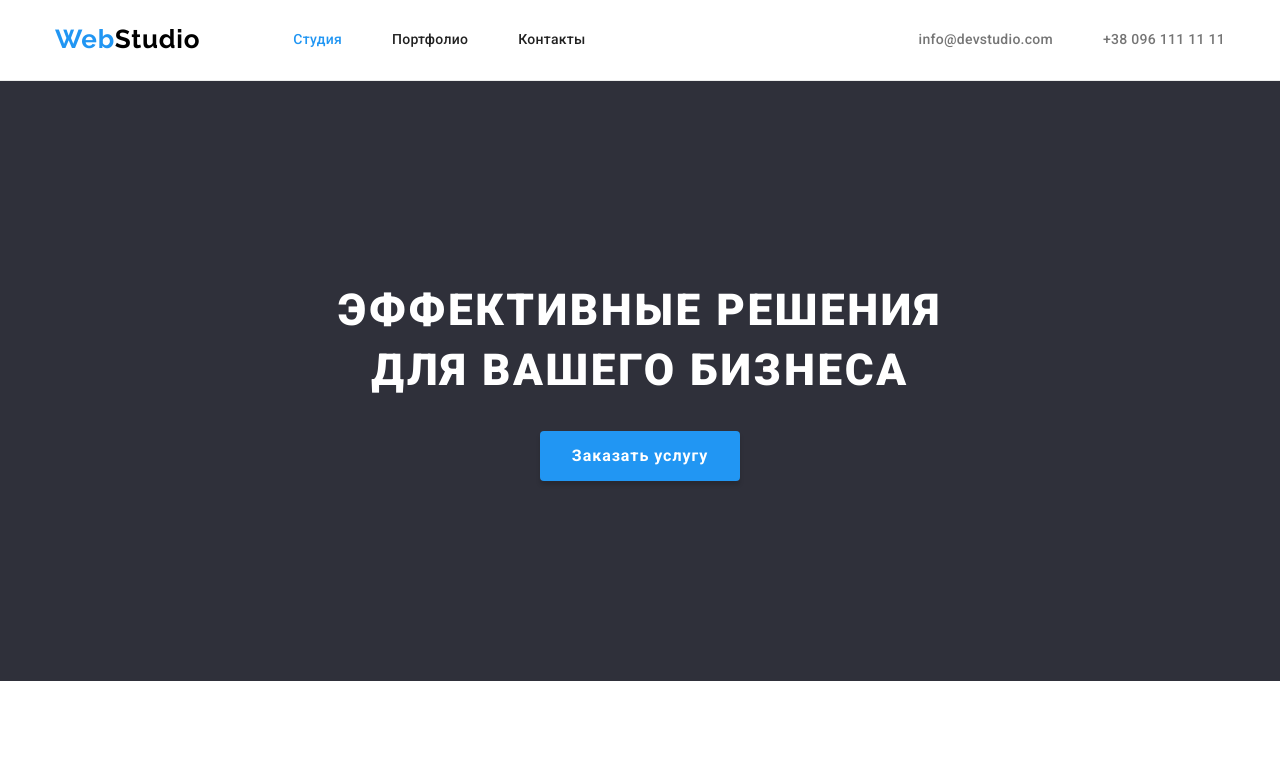
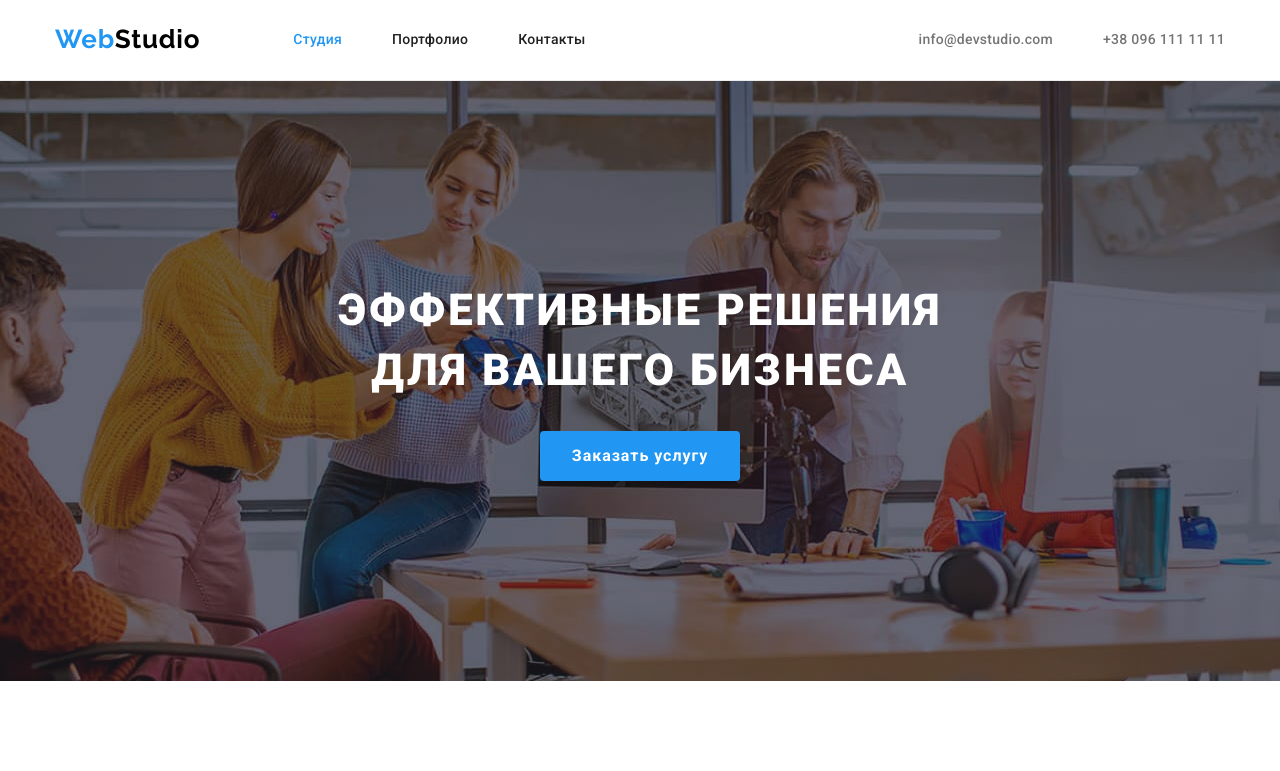
Before and after one commit to AleksArden/goit-markup-hw-04, a plain HTML site: page index.html in a window 1280 px wide. Shown: the top 771 px of the page. Drawn offline with nearby package versions, Linux system fonts and the light colour scheme.

Commit message:
добавил hero-bg-img

```diff
--- a/css/styles.css
+++ b/css/styles.css
@@ -9,6 +9,7 @@
   --btn-background-color: #188ce8;
   --color-border: #ececec;
   --color-border-card: #eeeeee;
+  --color-gradient: rgba(47, 48, 58, 0.4);
 }
 
 body {
@@ -141,10 +142,19 @@ img {
 /* hero */
 
 .hero {
+  max-width: 1600px;
+  height: 600px;
+  margin-left: auto;
+  margin-right: auto;
   padding: 200px 0;
   text-align: center;
 
   background-color: var(--color-background-primary);
+  background-image: linear-gradient(var(--color-gradient), var(--color-gradient)),
+    url('../images/hero/hero-background-image.jpg');
+  background-repeat: no-repeat;
+  background-position: center;
+  background-size: cover;
 }
 
 .hero-title {
```
Also changed, not shown: images/hero/hero-background-image.jpg (added).
